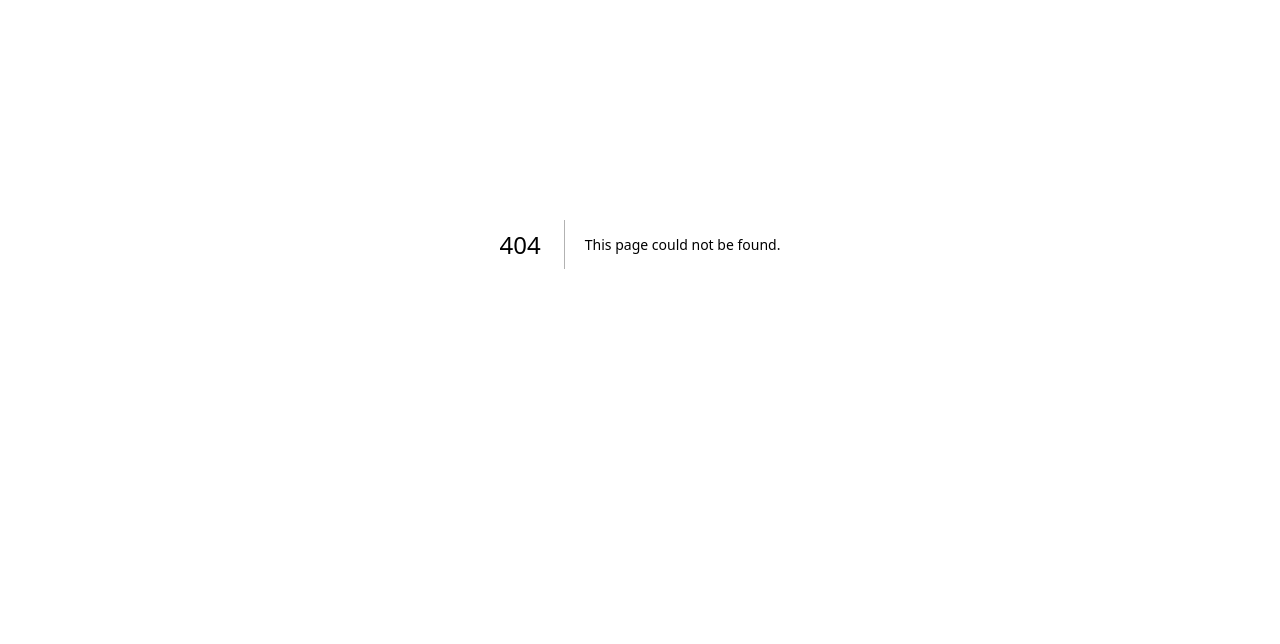
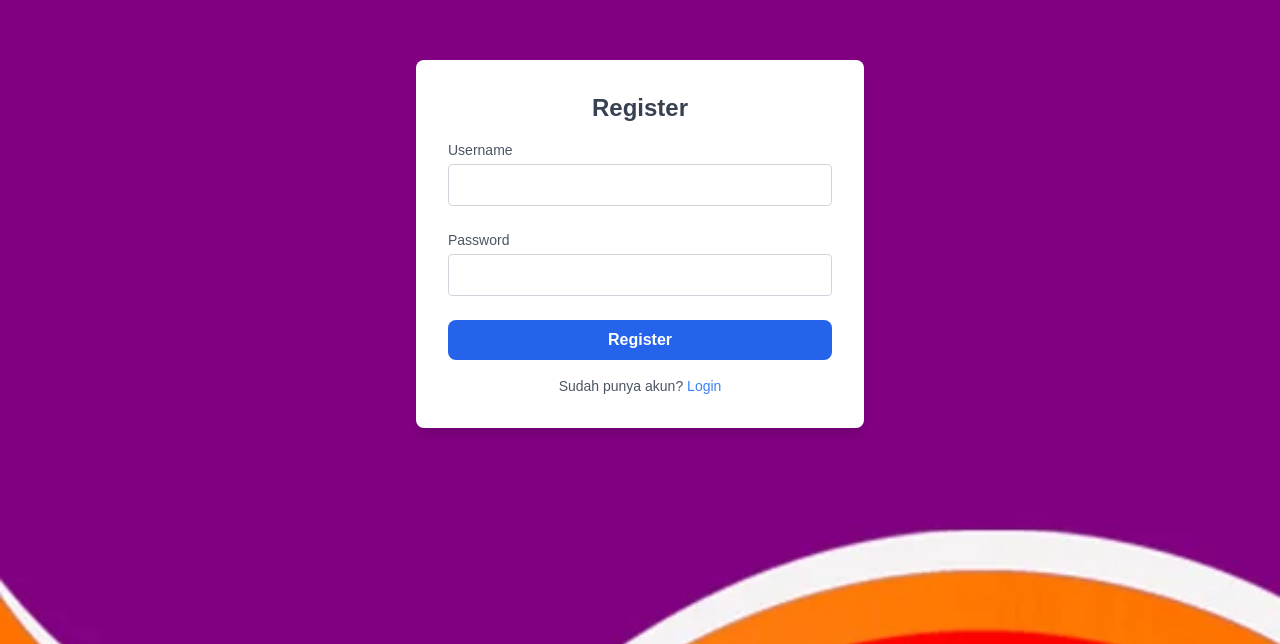
Before and after one commit to andikaputra/Web-Inovtek, a Next.js app in the folder FE/: page /admin/regist in a window 1280 px wide. Before the commit this address had no page. Shown: the part 156-800 px from the top of the page. Built offline with nearby package versions, Linux system fonts and the light colour scheme.

Commit message:
Membuat tampilan dan fungsi untuk registrasi

```diff
--- /dev/null
+++ b/FE/app/admin/regist/page.js
@@ -0,0 +1,81 @@
+"use client";
+
+import React, { useState } from 'react';
+import axios from 'axios';
+
+function Register() {
+  const [username, setUsername] = useState('');
+  const [password, setPassword] = useState('');
+  const [message, setMessage] = useState('');
+  const apiUrl = process.env.apiUrl;
+
+  const handleRegister = async (e) => {
+    e.preventDefault();
+    try {
+      const response = await axios.post(`${apiUrl}/register`, {
+        username,
+        password,
+      });
+      setMessage(response.data.message);
+      setUsername('');
+      setPassword('');
+      window.location.href = "/admin/login";
+    } catch (error) {
+      if (error.response?.status === 409) {
+        setMessage("Username already exists");
+      } else {
+        setMessage("Registration failed");
+      }
+    }
+  };
+
+  return (
+    <div
+      className="flex items-center justify-center min-h-screen bg-cover bg-center"
+      style={{ backgroundImage: `url('/src/img/bg.jpg')`, }} // Ganti dengan URL gambar Anda
+    >
+      <div className="w-full max-w-md p-8 space-y-4 bg-white rounded-lg shadow-lg">
+        <h2 className="text-2xl font-bold text-center text-gray-700">Register</h2>
+
+        {message && <p className="text-center text-red-500">{message}</p>}
+
+        <form onSubmit={handleRegister} className="space-y-6">
+          <div>
+            <label className="block mb-1 text-sm font-medium text-gray-600">Username</label>
+            <input
+              type="text"
+              value={username}
+              onChange={(e) => setUsername(e.target.value)}
+              required
+              className="w-full px-4 py-2 border border-gray-300 rounded focus:outline-none focus:ring-2 focus:ring-blue-400"
+            />
+          </div>
+
+          <div>
+            <label className="block mb-1 text-sm font-medium text-gray-600">Password</label>
+            <input
+              type="password"
+              value={password}
+              onChange={(e) => setPassword(e.target.value)}
+              required
+              className="w-full px-4 py-2 border border-gray-300 rounded focus:outline-none focus:ring-2 focus:ring-blue-400"
+            />
+          </div>
+
+          <button
+            type="submit"
+            className="w-full py-2 font-semibold text-white bg-blue-600 rounded-lg hover:bg-blue-700 focus:outline-none focus:ring-2 focus:ring-blue-500"
+          >
+            Register
+          </button>
+        </form>
+
+        <p className="text-sm text-center text-gray-600">
+          Sudah punya akun? <a href="/login" className="text-blue-500 hover:underline">Login</a>
+        </p>
+      </div>
+    </div>
+  );
+}
+
+export default Register;
```
